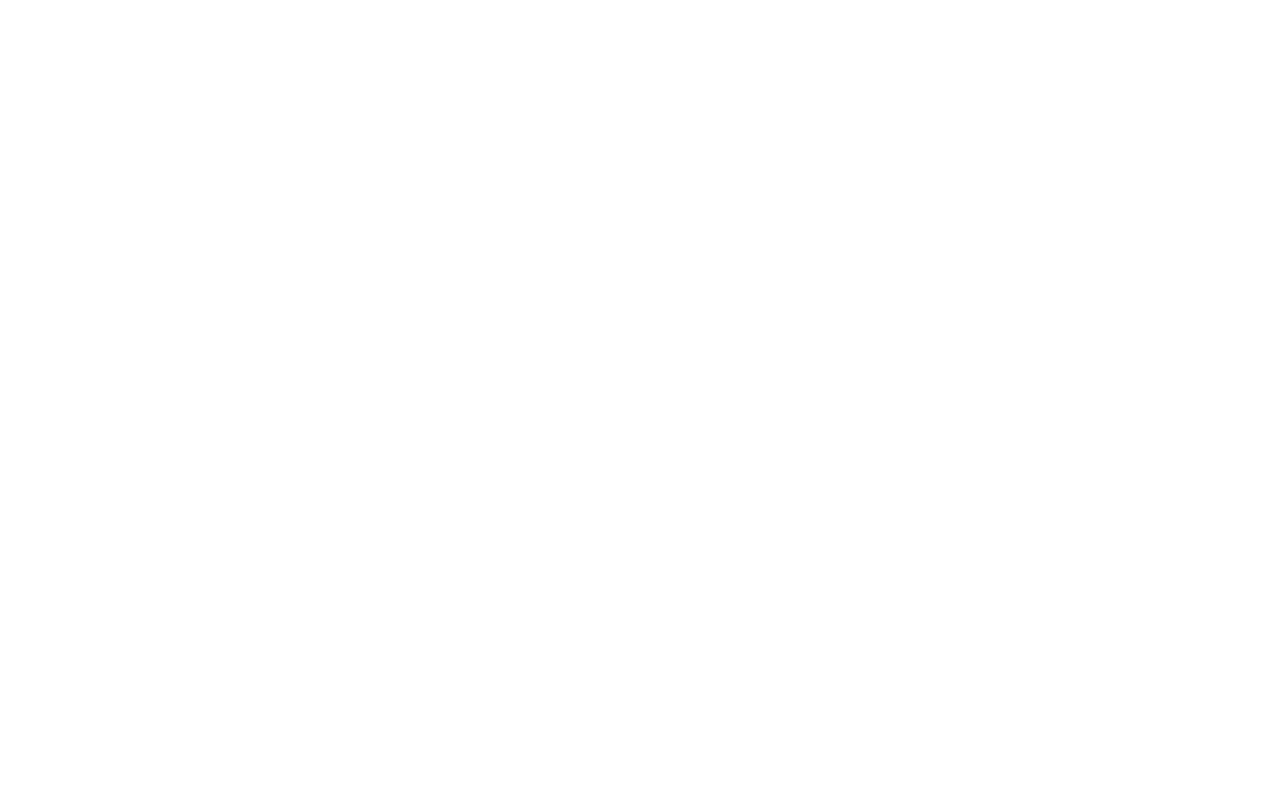
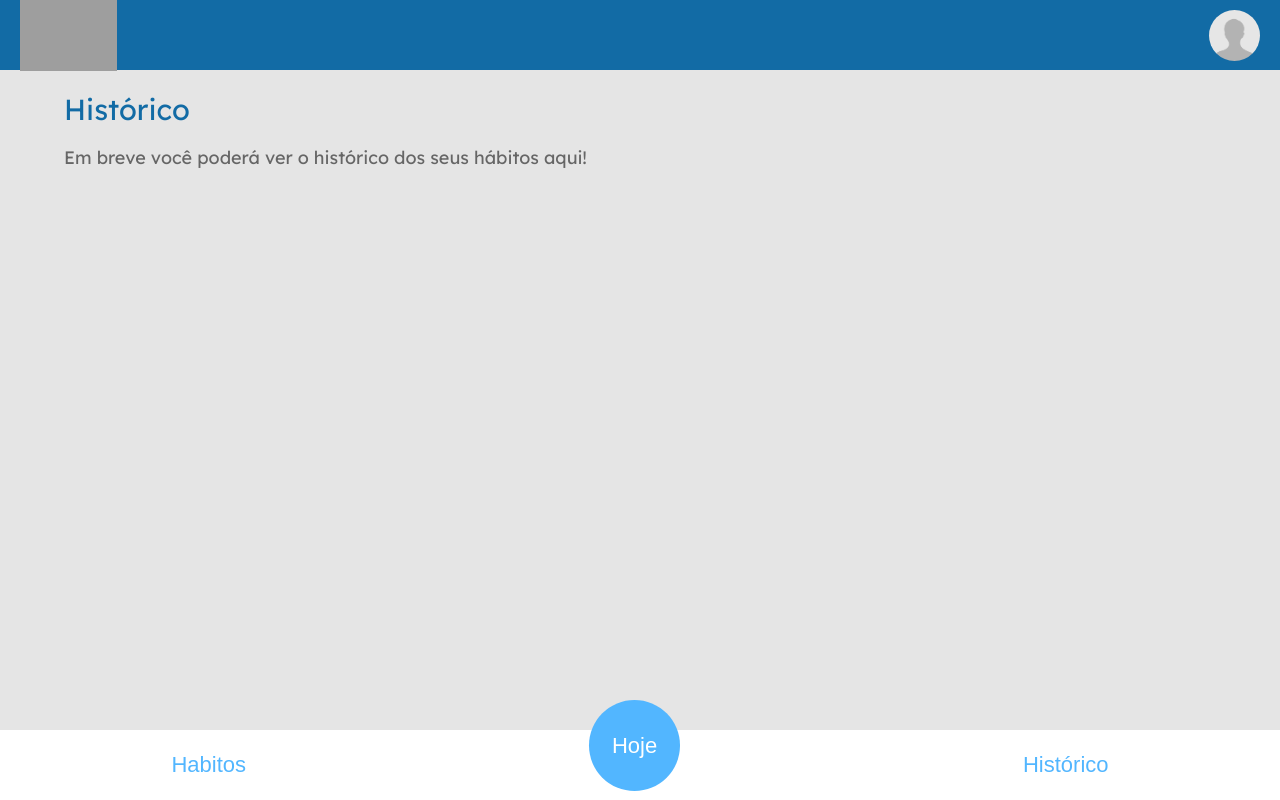
Before and after one commit to RenatoGFerreira/projeto11-trackit, a React (Create React App) app: page /historico in a window 1280 px wide. Before the commit this address had no page. Built offline with nearby package versions, Linux system fonts and the light colour scheme; grey boxes are pictures that could not be loaded.

Commit message:
detalhes add e pagina de historico criada

```diff
--- a/src/App.js
+++ b/src/App.js
@@ -5,12 +5,12 @@
 import Habitos from "./pages/habitos/Habitos"
 import Hoje from "./pages/hoje/Hoje"
 import { useState } from "react";
-import Header from "./components/header/Header";
-import Nav from "./components/Nav/Nav";
+import Historico from "./pages/historico/historico";
 
 function App() {
 
   const [dados, setDados] = useState([])
+
   return (
     <BrowserRouter>
     <GlobalStyle/>
@@ -19,6 +19,7 @@
       <Route path={"/cadastro"} element={<LoginCadastro/>}/>
       <Route path={"/habitos"} element={<Habitos dados={dados}/>}/>
       <Route path={"/hoje"} element={<Hoje/>}/>
+      <Route path={"/historico"} element={<Historico/>}/>
     </Routes>
     </BrowserRouter>
   );
--- a/src/components/Nav/Nav.js
+++ b/src/components/Nav/Nav.js
@@ -1,16 +1,21 @@
 import { ScreenContainer, HabitsContainer, TodayContainer, HistoricContainer } from "./StyledNav"
+import { Link } from "react-router-dom"
 
 export default function Nav() {
     return (
         <ScreenContainer>
             <HabitsContainer>
+                <Link to="/habitos">
                 Habitos
+                </Link>
             </HabitsContainer>
             <TodayContainer>
                 Hoje
             </TodayContainer>
             <HistoricContainer>
-                Histórico
+                <Link to="/historico">
+                    Histórico
+                </Link>
             </HistoricContainer>
         </ScreenContainer>
     )
--- a/src/components/Nav/StyledNav.js
+++ b/src/components/Nav/StyledNav.js
@@ -11,6 +11,10 @@
     justify-content: space-around;
     align-items: center;
     background-color: #fff;
+    a{
+        text-decoration: none;
+        color: #52B6FF;
+    }
 `
 
 
--- /dev/null
+++ b/src/pages/historico/StyledHistorico.js
@@ -0,0 +1,26 @@
+import styled from "styled-components";
+
+export const ScreenContainer = styled.div`
+    width: 100%;
+    height: fit-content;
+    display: flex;
+    flex-direction: column;
+    align-items: left;
+    background-color: #E5E5E5;
+    height: 90vh;
+    font-family: Lexend Deca, sans-serif;
+    h1{
+        width: 90%;
+        color: #126BA5;
+        font-size: 29px;
+        margin-top: 25px;
+        margin-left: 5%;
+    }
+    p{
+        color: #666;
+        font-size: 18px;
+        margin-top: 25px;
+        width: 90%;
+        margin-left: 5%;
+    }
+`
--- /dev/null
+++ b/src/pages/historico/historico.js
@@ -0,0 +1,15 @@
+import Header from "../../components/header/Header"
+import Nav from "../../components/Nav/Nav"
+import { ScreenContainer } from "./StyledHistorico"
+export default function Historico(){
+    return(
+        <>
+        <Header/>
+        <ScreenContainer>
+        <h1>Histórico</h1>
+        <p>Em breve você poderá ver o histórico dos seus hábitos aqui!</p>
+        </ScreenContainer>
+        <Nav/>
+        </>
+    )
+}
```
